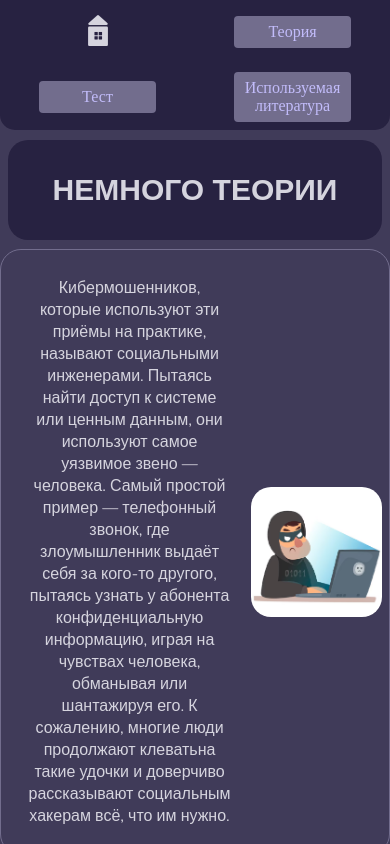
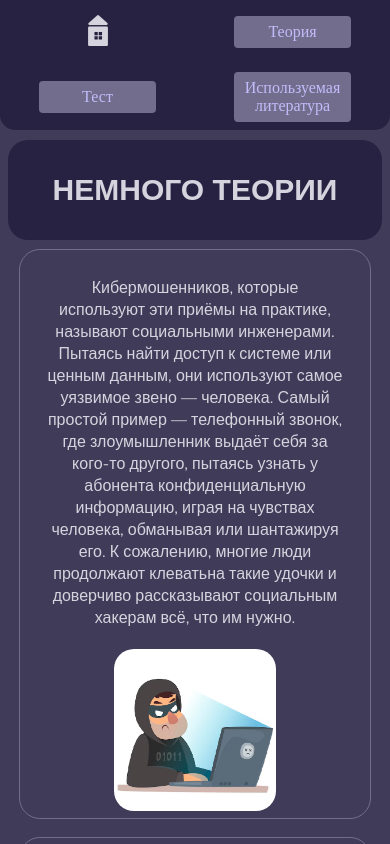
Before and after one commit to AvtoBBus/Bus_Station_22, a React (Create React App) app: page /info-page in a window 390 px wide. Shown: the top 844 px of the page. Built offline with nearby package versions, Linux system fonts and the light colour scheme.

Commit message:
theory page adaptive

```diff
--- a/src/App.css
+++ b/src/App.css
@@ -41,6 +41,7 @@
   align-items: center;
 }
 
+
 @media all and (max-width: 650px) {
   .main-content {
     width: fit-content;
--- a/src/components/InfoCell/ui/style.css
+++ b/src/components/InfoCell/ui/style.css
@@ -19,3 +19,17 @@
     height: var(--sizeWH);
     border-radius: var(--main-border-radius);
 }
+
+@media all and (max-width: 650px) {
+    .info-cell {
+        flex-direction: column;
+    }
+
+    .cell-img {
+        --sizeWH: 48%;
+    }
+
+    .main-content>.info-cell {
+        width: 90%;
+    }
+}
--- a/src/components/TextContainer/ui/style.css
+++ b/src/components/TextContainer/ui/style.css
@@ -2,3 +2,17 @@
     margin: 20px;
     color: var(--main-text-color);
 }
+
+
+@media all and (min-width: 1400px) {
+    .text-container {
+        font-size: larger;
+    }
+}
+
+
+@media all and (min-width: 2000px) {
+    .text-container {
+        font-size: xx-large;
+    }
+}
```
